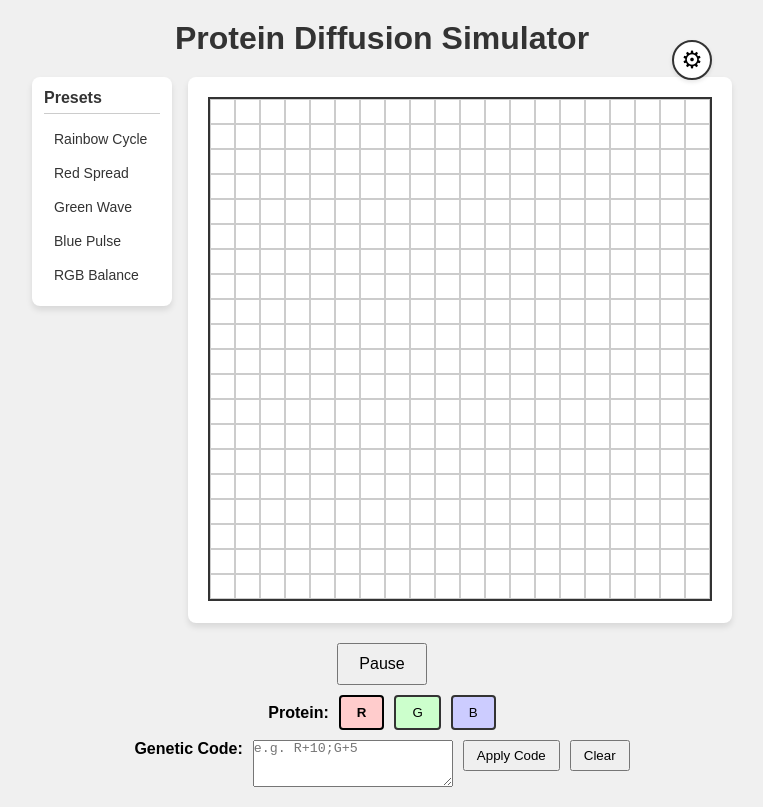
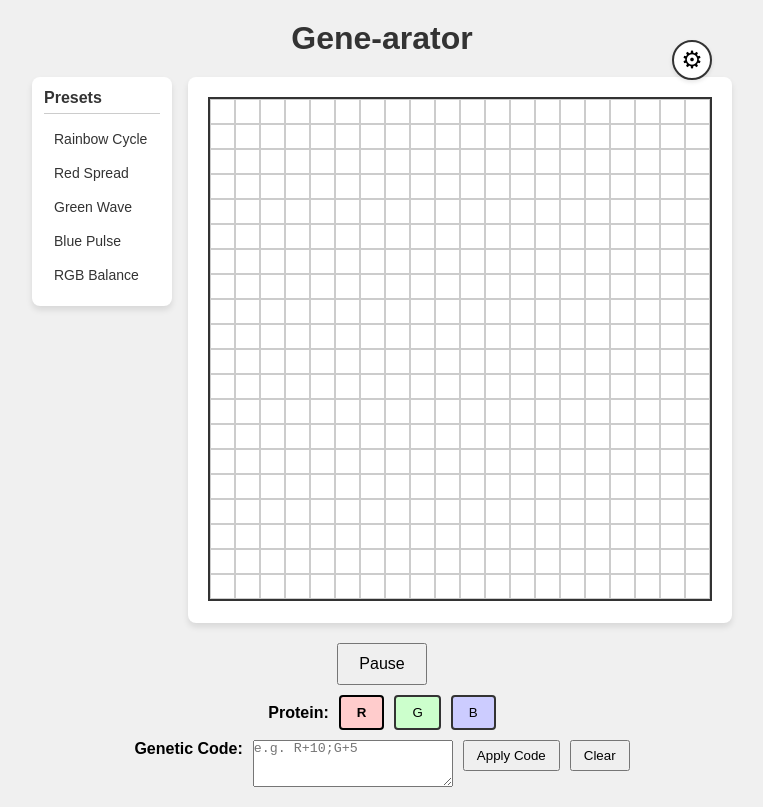
Before and after one commit to Weeknie/gene-arator, a website with bundled scripts: page index.html in a window 1280 px wide. Shown: the whole page, without its empty margins (258-1021 px from the left). Built offline with nearby package versions, Linux system fonts and the light colour scheme.

Commit message:
Rename the page to Gene-arator

```diff
--- a/index.html
+++ b/index.html
@@ -3,12 +3,12 @@
 <head>
     <meta charset="UTF-8">
     <meta name="viewport" content="width=device-width, initial-scale=1.0">
-    <title>Protein Diffusion Simulator</title>
+    <title>Gene-arator</title>
     <link rel="stylesheet" href="styles.css">
 </head>
 <body>
     <div class="container">
-        <h1>Protein Diffusion Simulator</h1>
+        <h1>Gene-arator</h1>
         <div class="game-layout">
             <div id="presets-panel"></div>
             <div id="game-container"></div>
```
Also changed, not shown: 1 other file.
